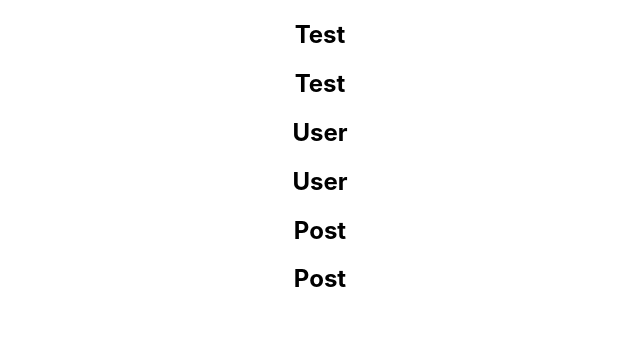
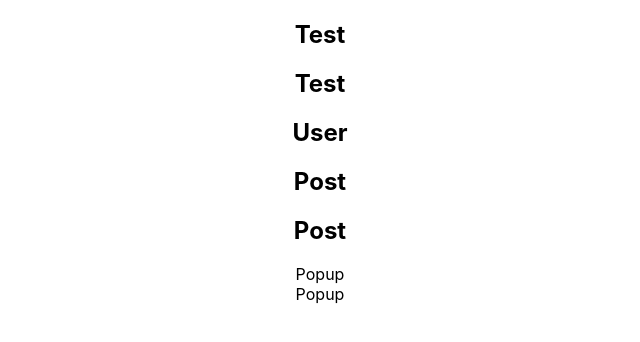
Before and after one commit to angor78/git-learn, a React (Create React App) app: page / in a window 1280 px wide. Shown: the top 342 px of the page, without its empty margins (320-960 px from the left). Built offline with nearby package versions, Linux system fonts and the light colour scheme.

Commit message:
add popup

```diff
--- a/src/App.tsx
+++ b/src/App.tsx
@@ -10,9 +10,10 @@ function App() {
     <Test/>
     <Test/>
     <User/>
-    <User/>
     <Post/>
     <Post/>
+      <div>Popup</div>
+      <div>Popup</div>
     </div>
   );
 }
```
